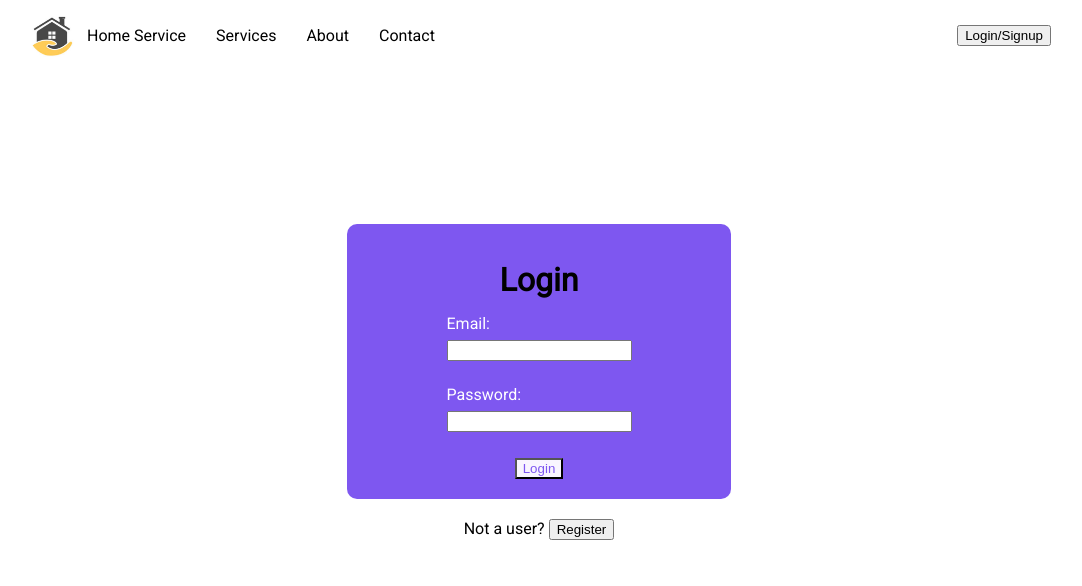
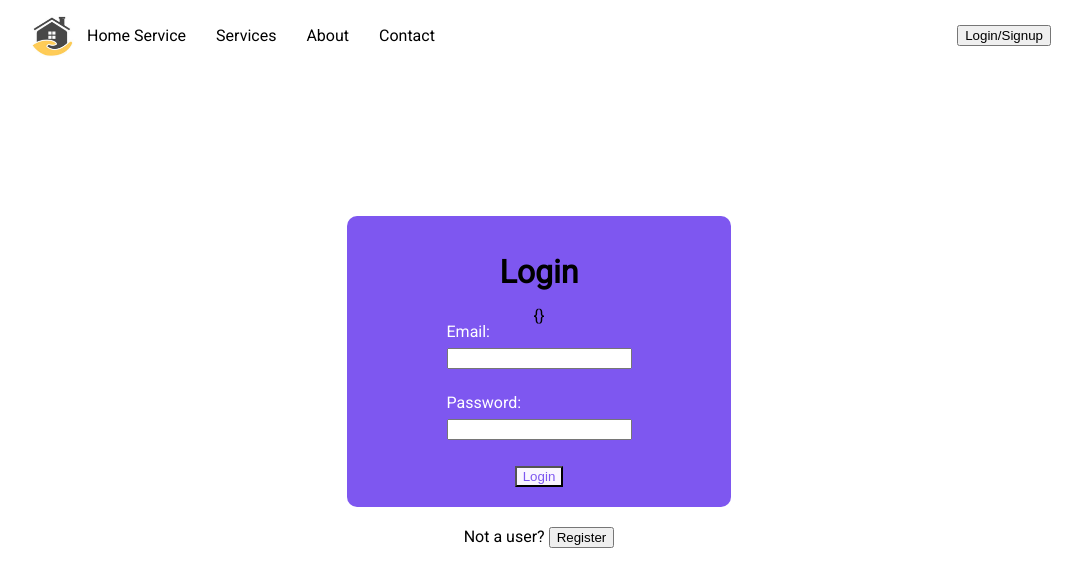
Before and after one commit to azegas/iamjunior-home-service, a React (Vite) app in the folder frontend/: page /login in a window 1280 px wide. Shown: the top 586 px of the page, without its empty margins (101-1183 px from the left). Built offline with nearby package versions, Linux system fonts and the light colour scheme.

Commit message:
implement yup, debuggin method

```diff
--- a/frontend/src/components/auth/LoginForm.tsx
+++ b/frontend/src/components/auth/LoginForm.tsx
@@ -1,5 +1,5 @@
 import { useUser } from '@/context/UserContext';
-import { useNavigate } from 'react-router-dom';
+import { json, useNavigate } from 'react-router-dom';
 import InputField from '@/components/common/InputField';
 import styles from './LoginForm.module.scss';
 import '@/styles/global.scss';
@@ -7,6 +7,12 @@ import { toast } from 'react-toastify';
 import { LoginResponse } from './types';
 import { Formik, FormikConfig } from 'formik';
 import { LoginValues } from '@types';
+import * as yup from 'yup';
+
+const validationSchema = yup.object({
+  email: yup.string().email('Invalid email address').required('Email is required'),
+  password: yup.string().required('Password is required'),
+});
 
 // create a type for the form values
 type LoginFormFormValues = FormikConfig<LoginValues>;
@@ -22,16 +28,17 @@ const LoginForm = () => {
     const isProd = import.meta.env.VITE_PROD === 'true';
 
     try {
-      const apiUrl = `${isProd ? import.meta.env.VITE_SERVER_URL_PROD : import.meta.env.VITE_SERVER_URL}api/auth/login`;
-      const response = await fetch(apiUrl, {
-        method: 'POST',
-        headers: {
-          'Content-Type': 'application/json',
-        },
-        body: JSON.stringify({ email, password }),
-      });
-      const data = await response.json();
-      handleLoginResponse(response, data);
+      console.log('Bandoma prisijungti {', email, password, '}');
+      // const apiUrl = `${isProd ? import.meta.env.VITE_SERVER_URL_PROD : import.meta.env.VITE_SERVER_URL}api/auth/login`;
+      // const response = await fetch(apiUrl, {
+      //   method: 'POST',
+      //   headers: {
+      //     'Content-Type': 'application/json',
+      //   },
+      //   body: JSON.stringify({ email, password }),
+      // });
+      // const data = await response.json();
+      // handleLoginResponse(response, data);
     } catch {
       toast.error('An error occurred during login. Please try again.');
     }
@@ -59,10 +66,12 @@ const LoginForm = () => {
         password: '',
       }}
       onSubmit={handleLogin}
+      validationSchema={validationSchema}
     >
-      {({ values, handleChange, handleSubmit }) => (
+      {({ values, errors, handleChange, handleSubmit }) => (
         <div className={styles.login}>
           <h1 className="title">Login</h1>
+          <div>{JSON.stringify(errors)}</div>
           <form onSubmit={handleSubmit}>
             <InputField
               label="Email:"
@@ -71,7 +80,7 @@ const LoginForm = () => {
               name="email"
               value={values.email}
               onChange={handleChange}
-              required // provides default html error message "Please fill in this field"
+              // required // provides default html error message "Please fill in this field"
               error={false}
               errorMessage=""
             />
@@ -82,7 +91,7 @@ const LoginForm = () => {
               name="password"
               value={values.password}
               onChange={handleChange}
-              required // provides default html error message "Please fill in this field"
+              // required // provides default html error message "Please fill in this field"
               error={false}
               errorMessage=""
             />
```
